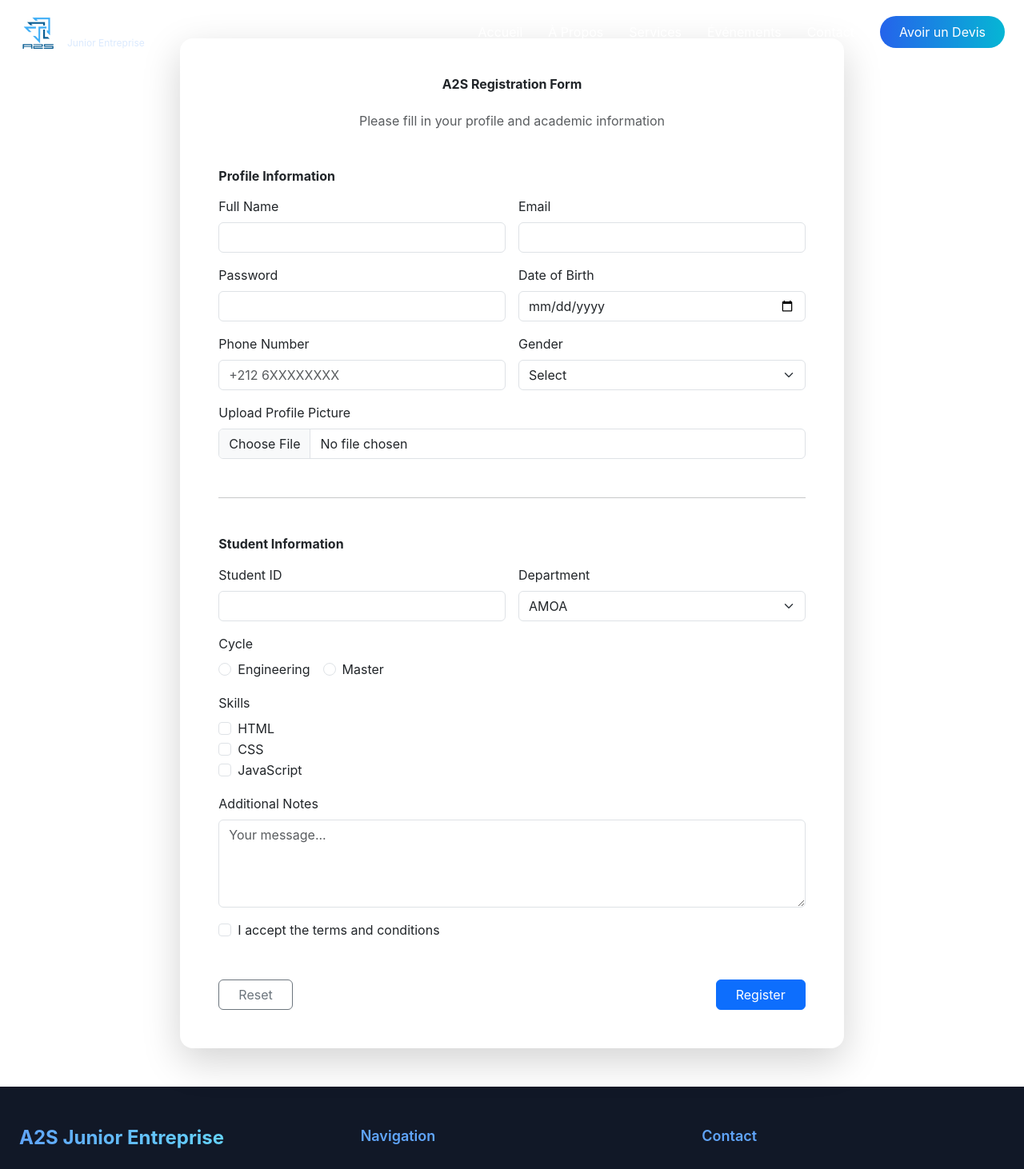
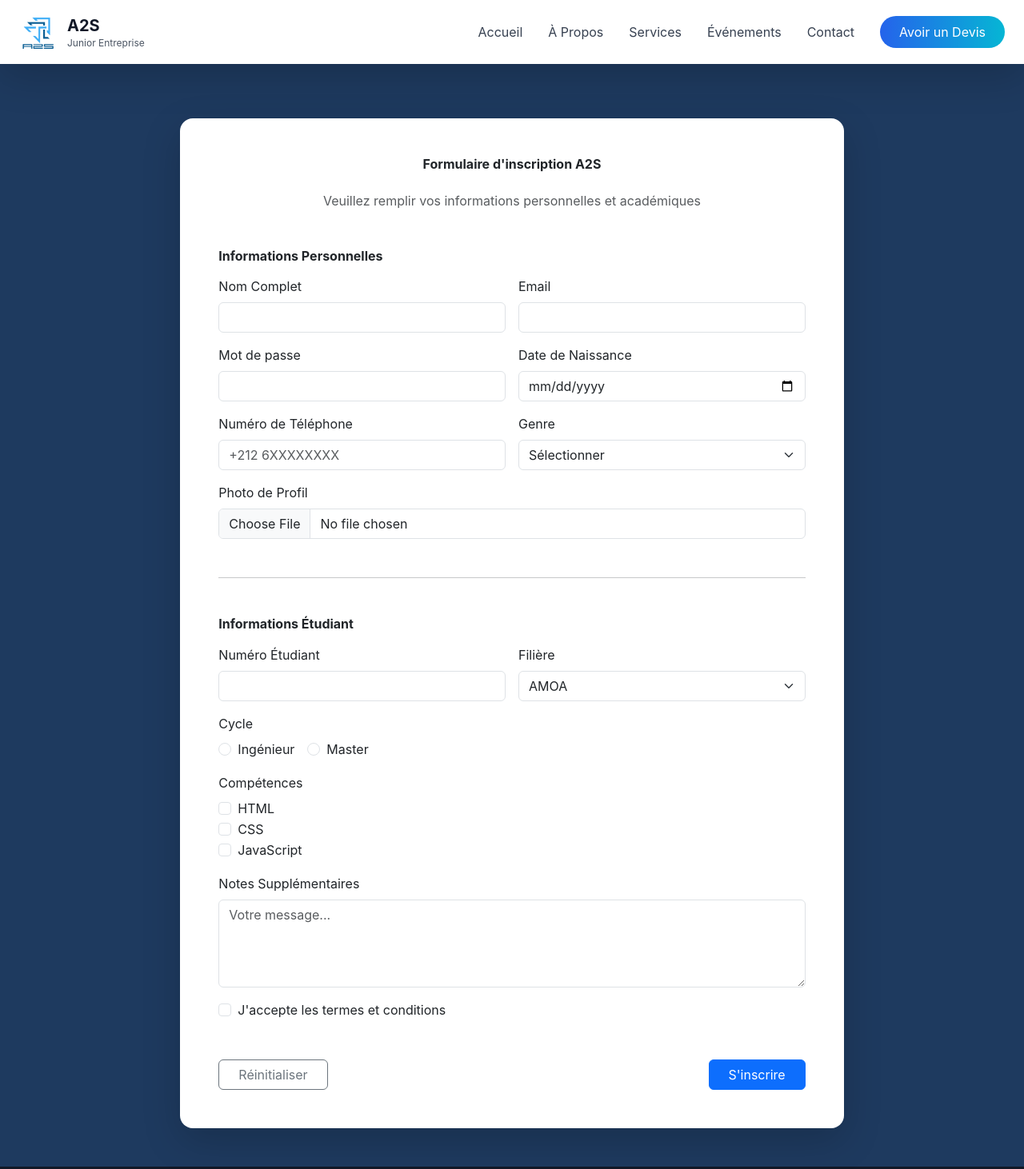
Before and after one commit to youssef4-75/a2s-website, a React (Vite) app: page /join-us in a window 1280 px wide. Shown: the top 1462 px of the page at 80% size. Built offline with nearby package versions, Linux system fonts and the light colour scheme.

Commit message:
Fix header visibility on subpages, translate JoinUs to French, add scroll-to-top on navigation

```diff
--- a/src/components/Header.jsx
+++ b/src/components/Header.jsx
@@ -1,10 +1,15 @@
 import React, { useState, useEffect } from 'react';
-import { Link } from 'react-router-dom';
+import { Link, useLocation } from 'react-router-dom';
 import { Menu, X } from 'lucide-react';
 
 export default function Header() {
   const [isMenuOpen, setIsMenuOpen] = useState(false);
   const [scrolled, setScrolled] = useState(false);
+  const location = useLocation();
+
+  // Only use transparent header on homepage
+  const isHomePage = location.pathname === '/' || location.pathname === '/home';
+  const showDarkText = scrolled || !isHomePage;
 
   useEffect(() => {
     const handleScroll = () => {
@@ -15,7 +20,7 @@ export default function Header() {
   }, []);
 
   return (
-    <nav className={`fixed w-full z-50 transition-all duration-300 ${scrolled ? 'bg-white shadow-lg' : 'bg-transparent'}`}>
+    <nav className={`fixed w-full z-50 transition-all duration-300 ${showDarkText ? 'bg-white shadow-lg' : 'bg-transparent'}`}>
       <div className="max-w-7xl mx-auto px-4 sm:px-6 lg:px-8">
         <div className="flex justify-between items-center h-20">
 
@@ -23,32 +28,32 @@ export default function Header() {
           <a href="/#accueil" className="flex items-center space-x-3">
             <img src="/assets/Logo A2S.png" alt="A2S Logo" className="w-12 h-12 object-contain" />
             <div>
-              <h1 className={`font-bold text-xl ${scrolled ? 'text-gray-900' : 'text-white'}`}>A2S</h1>
-              <p className={`text-xs ${scrolled ? 'text-gray-600' : 'text-blue-100'}`}>Junior Entreprise</p>
+              <h1 className={`font-bold text-xl ${showDarkText ? 'text-gray-900' : 'text-white'}`}>A2S</h1>
+              <p className={`text-xs ${showDarkText ? 'text-gray-600' : 'text-blue-100'}`}>Junior Entreprise</p>
             </div>
           </a>
 
           {/* Desktop Menu  */}
           <div className="hidden md:flex items-center space-x-8">
-            <a href="/#accueil" className={`transition-colors ${scrolled ? 'text-gray-700 hover:text-blue-600' : 'text-white hover:text-blue-200'}`}>
+            <a href="/#accueil" className={`transition-colors ${showDarkText ? 'text-gray-700 hover:text-blue-600' : 'text-white hover:text-blue-200'}`}>
               Accueil
             </a>
 
-            <a href="/#apropos" className={`transition-colors ${scrolled ? 'text-gray-700 hover:text-blue-600' : 'text-white hover:text-blue-200'}`}>
+            <a href="/#apropos" className={`transition-colors ${showDarkText ? 'text-gray-700 hover:text-blue-600' : 'text-white hover:text-blue-200'}`}>
               À Propos
             </a>
-            <a href="/#services" className={`transition-colors ${scrolled ? 'text-gray-700 hover:text-blue-600' : 'text-white hover:text-blue-200'}`}>
+            <a href="/#services" className={`transition-colors ${showDarkText ? 'text-gray-700 hover:text-blue-600' : 'text-white hover:text-blue-200'}`}>
               Services
             </a>
 
             <Link
               to="/events"
-              className={`transition-colors ${scrolled ? 'text-gray-700 hover:text-blue-600' : 'text-white hover:text-blue-200'}`}
+              className={`transition-colors ${showDarkText ? 'text-gray-700 hover:text-blue-600' : 'text-white hover:text-blue-200'}`}
             >
               Événements
             </Link>
 
-            <Link to="/contact" className={`transition-colors ${scrolled ? 'text-gray-700 hover:text-blue-600' : 'text-white hover:text-blue-200'}`}>
+            <Link to="/contact" className={`transition-colors ${showDarkText ? 'text-gray-700 hover:text-blue-600' : 'text-white hover:text-blue-200'}`}>
               Contact
             </Link>
             <Link to="/contact" className="bg-gradient-to-r from-blue-600 to-cyan-500 text-white px-6 py-2 rounded-full hover:shadow-lg transition-all transform hover:scale-105">
@@ -62,7 +67,7 @@ export default function Header() {
             className="md:hidden"
             aria-label={isMenuOpen ? 'Fermer le menu' : 'Ouvrir le menu'}
           >
-            {isMenuOpen ? <X className={scrolled ? 'text-gray-900' : 'text-white'} /> : <Menu className={scrolled ? 'text-gray-900' : 'text-white'} />}
+            {isMenuOpen ? <X className={showDarkText ? 'text-gray-900' : 'text-white'} /> : <Menu className={showDarkText ? 'text-gray-900' : 'text-white'} />}
           </button>
         </div>
       </div>
--- /dev/null
+++ b/src/components/ScrollToTop.jsx
@@ -0,0 +1,12 @@
+import { useEffect } from 'react';
+import { useLocation } from 'react-router-dom';
+
+export default function ScrollToTop() {
+  const { pathname } = useLocation();
+
+  useEffect(() => {
+    window.scrollTo(0, 0);
+  }, [pathname]);
+
+  return null;
+}
--- a/src/pages/EventsPage.jsx
+++ b/src/pages/EventsPage.jsx
@@ -3,7 +3,7 @@ import { events } from '../data/events';
 
 export default function EventsPage() {
   return (
-    <section id="evenements" className="py-20 px-4 bg-gradient-to-br from-gray-50 to-blue-50 min-h-screen">
+    <section id="evenements" className="pt-28 pb-20 px-4 bg-gradient-to-br from-gray-50 to-blue-50 min-h-screen">
       <div className="max-w-7xl mx-auto">
         <h2 className="text-4xl md:text-5xl font-bold text-center text-gray-900 mb-4">
           Nos Événements
--- a/src/pages/JoinUs.jsx
+++ b/src/pages/JoinUs.jsx
@@ -3,6 +3,7 @@ import React from "react";
 
 export default function JoinUs() {
   return (
+    <div className="min-vh-100" style={{ backgroundColor: '#1e3a5f', paddingTop: '100px' }}>
       <div className="container py-5">
         <div className="row justify-content-center">
           <div className="col-lg-8">
@@ -11,20 +12,20 @@ export default function JoinUs() {
               <div className="card-body p-5">
 
                 <h2 className="text-center mb-4 fw-bold">
-                A2S Registration Form
+                  Formulaire d'inscription A2S
                 </h2>
                 <p className="text-center text-muted mb-5">
-                Please fill in your profile and academic information
+                  Veuillez remplir vos informations personnelles et académiques
                 </p>
 
                 <form>
 
-                {/* PROFILE INFORMATION */}
-                <h5 className="fw-bold mb-3">Profile Information</h5>
+                  {/* INFORMATIONS PERSONNELLES */}
+                  <h5 className="fw-bold mb-3">Informations Personnelles</h5>
                   <div className="row g-3">
 
                     <div className="col-md-6">
-                    <label className="form-label">Full Name</label>
+                      <label className="form-label">Nom Complet</label>
                       <input type="text" className="form-control" />
                     </div>
 
@@ -34,17 +35,17 @@ export default function JoinUs() {
                     </div>
 
                     <div className="col-md-6">
-                    <label className="form-label">Password</label>
+                      <label className="form-label">Mot de passe</label>
                       <input type="password" className="form-control" />
                     </div>
 
                     <div className="col-md-6">
-                    <label className="form-label">Date of Birth</label>
+                      <label className="form-label">Date de Naissance</label>
                       <input type="date" className="form-control" />
                     </div>
 
                     <div className="col-md-6">
-                    <label className="form-label">Phone Number</label>
+                      <label className="form-label">Numéro de Téléphone</label>
                       <input
                         type="tel"
                         className="form-control"
@@ -53,33 +54,33 @@ export default function JoinUs() {
                     </div>
 
                     <div className="col-md-6">
-                    <label className="form-label">Gender</label>
+                      <label className="form-label">Genre</label>
                       <select className="form-select">
-                      <option value="">Select</option>
-                      <option>Male</option>
-                      <option>Female</option>
+                        <option value="">Sélectionner</option>
+                        <option>Homme</option>
+                        <option>Femme</option>
                       </select>
                     </div>
 
                     <div className="col-12">
-                    <label className="form-label">Upload Profile Picture</label>
+                      <label className="form-label">Photo de Profil</label>
                       <input type="file" className="form-control" />
                     </div>
                   </div>
 
                   <hr className="my-5" />
 
-                {/* STUDENT INFORMATION */}
-                <h5 className="fw-bold mb-3">Student Information</h5>
+                  {/* INFORMATIONS ÉTUDIANT */}
+                  <h5 className="fw-bold mb-3">Informations Étudiant</h5>
                   <div className="row g-3">
 
                     <div className="col-md-6">
-                    <label className="form-label">Student ID</label>
+                      <label className="form-label">Numéro Étudiant</label>
                       <input type="text" className="form-control" />
                     </div>
 
                     <div className="col-md-6">
-                    <label className="form-label">Department</label>
+                      <label className="form-label">Filière</label>
                       <select className="form-select">
                         <option>AMOA</option>
                         <option>GI</option>
@@ -98,7 +99,7 @@ export default function JoinUs() {
                           value="engineering"
                         />
                         <label className="form-check-label">
-                        Engineering
+                          Ingénieur
                         </label>
                       </div>
 
@@ -116,7 +117,7 @@ export default function JoinUs() {
                     </div>
 
                     <div className="col-12">
-                    <label className="form-label d-block">Skills</label>
+                      <label className="form-label d-block">Compétences</label>
 
                       <div className="form-check">
                         <input className="form-check-input" type="checkbox" />
@@ -135,11 +136,11 @@ export default function JoinUs() {
                     </div>
 
                     <div className="col-12">
-                    <label className="form-label">Additional Notes</label>
+                      <label className="form-label">Notes Supplémentaires</label>
                       <textarea
                         className="form-control"
                         rows="4"
-                      placeholder="Your message..."
+                        placeholder="Votre message..."
                       ></textarea>
                     </div>
 
@@ -147,20 +148,20 @@ export default function JoinUs() {
                       <div className="form-check">
                         <input className="form-check-input" type="checkbox" />
                         <label className="form-check-label">
-                        I accept the terms and conditions
+                          J'accepte les termes et conditions
                         </label>
                       </div>
                     </div>
                   </div>
 
-                {/* BUTTONS */}
+                  {/* BOUTONS */}
                   <div className="d-flex justify-content-between mt-5">
                     <button type="reset" className="btn btn-outline-secondary px-4">
-                    Reset
+                      Réinitialiser
                     </button>
 
                     <button type="submit" className="btn btn-primary px-4">
-                    Register
+                      S'inscrire
                     </button>
                   </div>
 
@@ -172,5 +173,6 @@ export default function JoinUs() {
           </div>
         </div>
       </div>
+    </div>
   );
 }
--- a/src/routes/router.jsx
+++ b/src/routes/router.jsx
@@ -1,6 +1,7 @@
 import React from 'react';
 import { BrowserRouter, Routes, Route } from 'react-router-dom';
 import Layout from '../components/Layout';
+import ScrollToTop from '../components/ScrollToTop';
 import EventsPage from '../pages/EventsPage';
 import ContactPage from '../pages/ContactPage';
 import ProjectsPage from '../pages/ProjectsPage';
@@ -11,6 +12,7 @@ import NotFoundPage from '../pages/NotFoundPage';
 export default function AppRoutes() {
   return (
     <BrowserRouter>
+      <ScrollToTop />
       <Routes>
         {/* Parent Route */}
         <Route path="/" element={<Layout />}>
```
Lines whose indentation alone changed are shown as unchanged.
